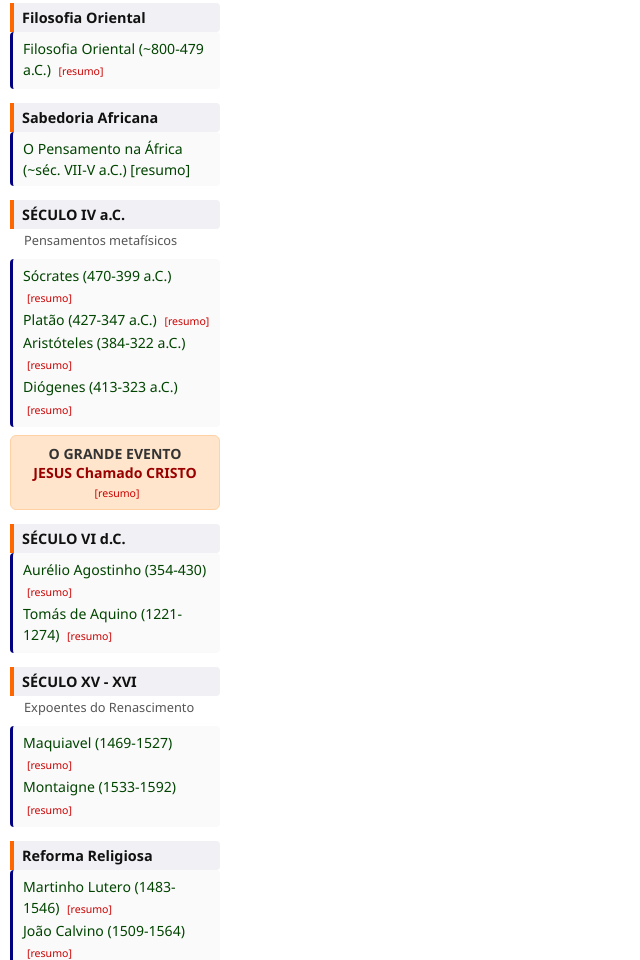
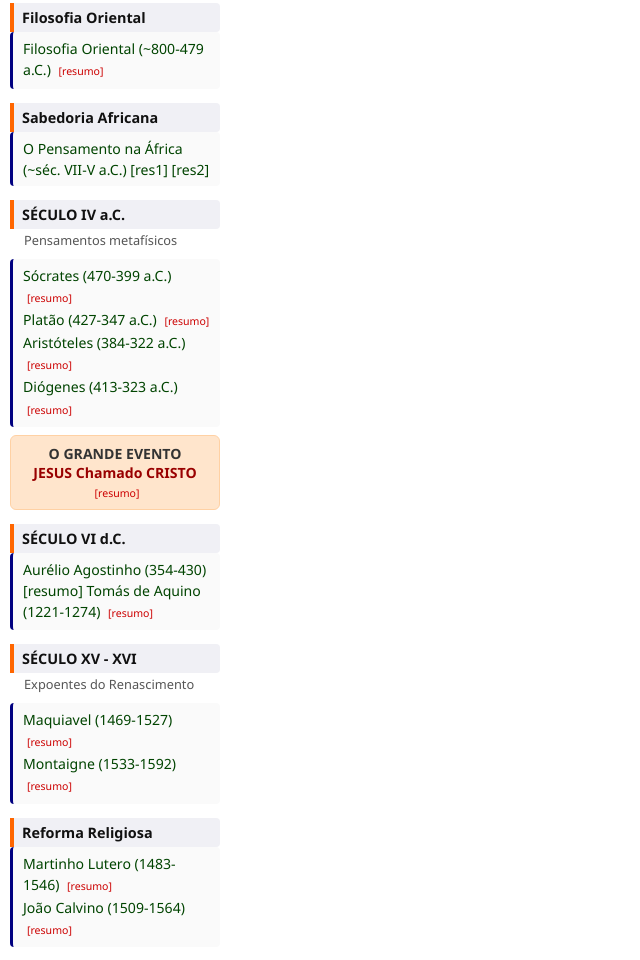
Before and after one commit to silviobonilha/prof_bonilha, a plain HTML site: page menu.html in a window 1280 px wide. Shown: the part 799-1759 px from the top of the page, without its empty margins (0-640 px from the left). Drawn offline with Linux system fonts and the light colour scheme.

Commit message:
Update menu.html

```diff
--- a/menu.html
+++ b/menu.html
@@ -199,7 +199,7 @@
   <p class="block-yellow-light-left">
     <!--INSERT -->
     <a href="africa.html" target="direita">O Pensamento na África (~séc. VII-V a.C.)</a>
-    <a href="africa.png" target="direita">[resumo]</a>
+    <a href="africa.png" target="direita">[res1]</a> <a href="africana2.png" target="direita">[res2]</a>
   </p>
 
   <div class="section-title">SÉCULO IV a.C.</div>
@@ -222,7 +222,7 @@
   <div class="section-title">SÉCULO VI d.C.</div>
   <p class="block-yellow-light-left">
     <a href="agostinho.html" target="direita">Aurélio Agostinho (354-430)</a>
-    <a href="https://silviobonilha.github.io/prof_bonilha/images/agostinho.png" target="direita" class="link-resumo">[resumo]</a><br />
+    <a href="agostinho.png" target="direita">[resumo]</a>
     <a href="tomas.html" target="direita">Tomás de Aquino (1221-1274)</a>
     <a href="https://silviobonilha.github.io/prof_bonilha/images/tomas.png" target="direita" class="link-resumo">[resumo]</a>
   </p>
```
